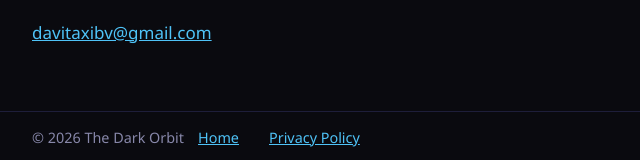
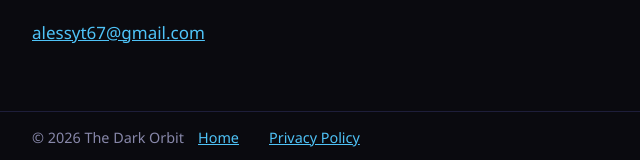
Before and after one commit to alessyt67-dotcom/alessyt67-dotcom.github.io, a plain HTML site: page terms.html in a window 1280 px wide. Shown: the part 1680-1840 px from the top of the page, 194-834 px from the left. Drawn offline with Linux system fonts and the light colour scheme.

Commit message:
Add files via upload

```diff
--- a/terms.html
+++ b/terms.html
@@ -57,7 +57,7 @@ Settings and privacy &gt; Security &gt; Apps and services (or "Manage app permis
 <p>These terms may be updated. The current version is always on this page, with its date at the top.</p>
 
 <h2>8. Contact</h2>
-<p><a href="mailto:davitaxibv@gmail.com">davitaxibv@gmail.com</a></p>
+<p><a href="mailto:alessyt67@gmail.com">alessyt67@gmail.com</a></p>
 </main>
 
 <footer><div class="bar">
```
Also changed, not shown: index.html (+1 -1 lines), privacy.html (+1 -1 lines).
